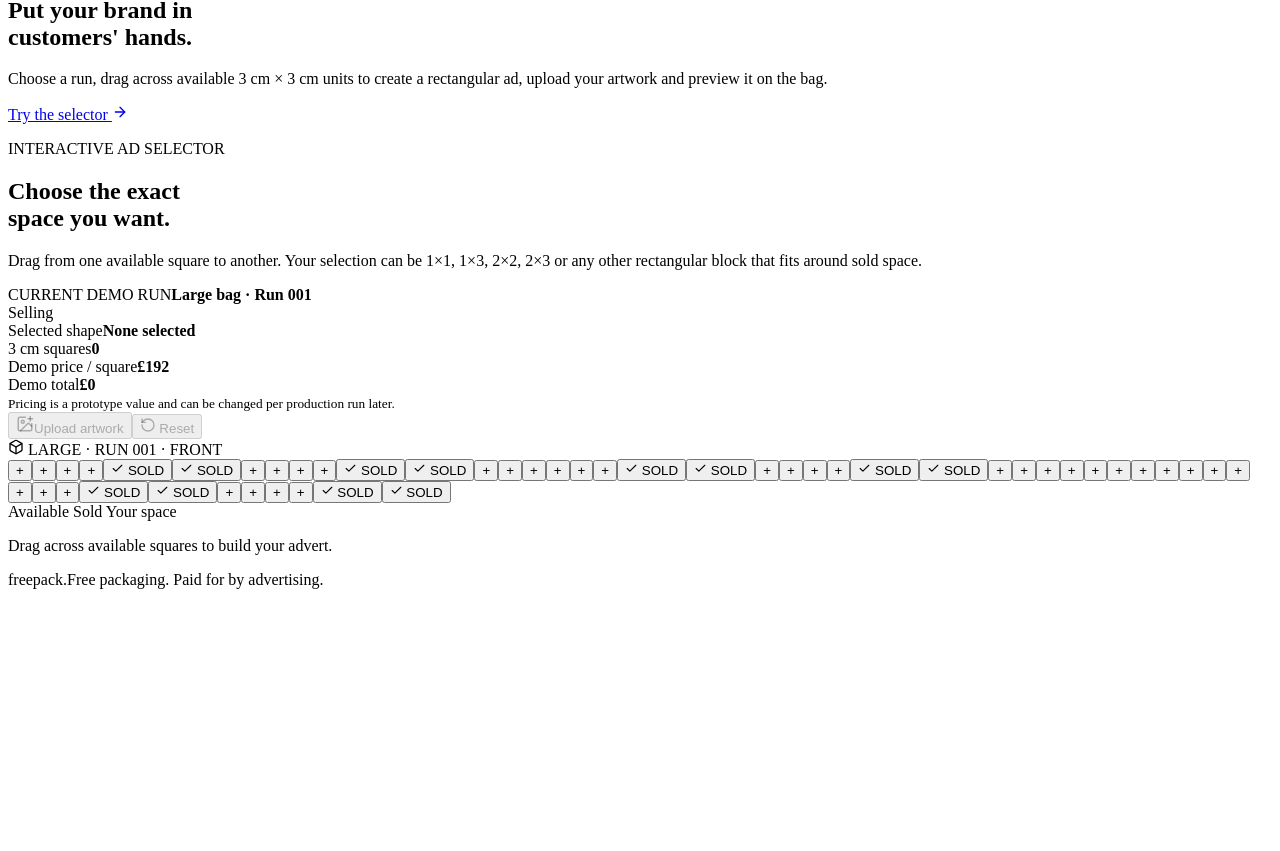
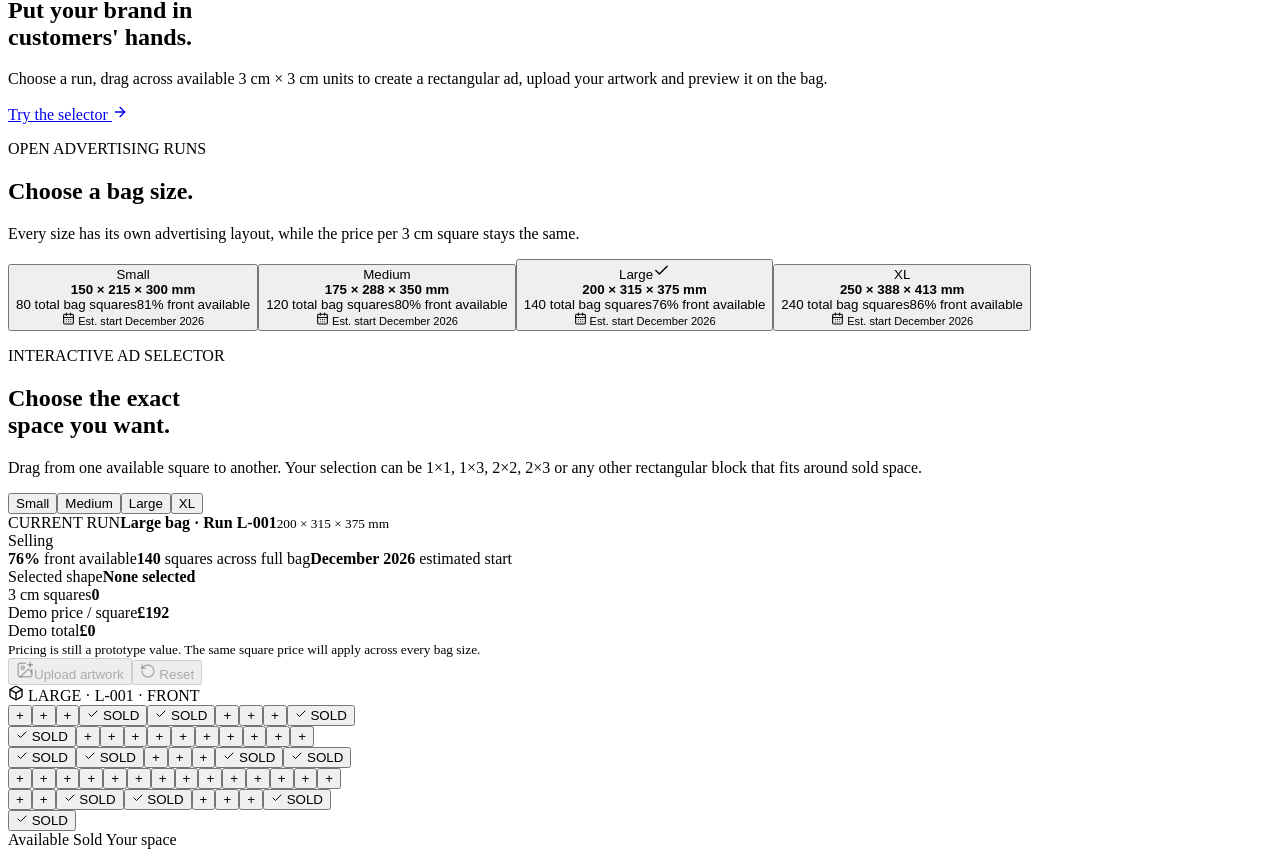
Before and after one commit to MaviUK/freepack, a React (Vite) app: page / in a window 1280 px wide. Shown: the part 533-1384 px from the top of the page. Before the commit the page ends 1130 px from the top, so only its background shows below. Built offline with nearby package versions, Linux system fonts and the light colour scheme; the HTML template or start-up script is replaced by a standard one.

Commit message:
Add bag size and production run selector

```diff
--- a/src/App.tsx
+++ b/src/App.tsx
@@ -2,6 +2,7 @@ import { useMemo, useRef, useState } from 'react'
 import {
   ArrowRight,
   Box,
+  CalendarDays,
   Check,
   ImagePlus,
   Megaphone,
@@ -9,21 +10,74 @@ import {
   RotateCcw,
 } from 'lucide-react'
 
-const COLS = 6
-const ROWS = 8
 const DEMO_SQUARE_PRICE = 192
-
-const soldCells = new Set([
-  '0-4', '0-5',
-  '1-4', '1-5',
-  '3-0', '3-1',
-  '4-0', '4-1',
-  '6-4', '6-5',
-  '7-4', '7-5',
-])
 
 type Point = { row: number; col: number }
 type Rect = { top: number; left: number; bottom: number; right: number }
+
+type BagRun = {
+  id: string
+  size: 'Small' | 'Medium' | 'Large' | 'XL'
+  dimensions: string
+  faceWidth: number
+  height: number
+  cols: number
+  rows: number
+  totalBagSquares: number
+  estimatedStart: string
+  sold: string[]
+}
+
+const BAG_RUNS: BagRun[] = [
+  {
+    id: 'S-001',
+    size: 'Small',
+    dimensions: '150 × 215 × 300 mm',
+    faceWidth: 150,
+    height: 300,
+    cols: 4,
+    rows: 8,
+    totalBagSquares: 80,
+    estimatedStart: 'December 2026',
+    sold: ['0-2', '0-3', '1-2', '1-3', '4-0', '5-0'],
+  },
+  {
+    id: 'M-001',
+    size: 'Medium',
+    dimensions: '175 × 288 × 350 mm',
+    faceWidth: 175,
+    height: 350,
+    cols: 4,
+    rows: 10,
+    totalBagSquares: 120,
+    estimatedStart: 'December 2026',
+    sold: ['0-2', '0-3', '1-2', '1-3', '5-0', '5-1', '6-0', '6-1'],
+  },
+  {
+    id: 'L-001',
+    size: 'Large',
+    dimensions: '200 × 315 × 375 mm',
+    faceWidth: 200,
+    height: 375,
+    cols: 5,
+    rows: 10,
+    totalBagSquares: 140,
+    estimatedStart: 'December 2026',
+    sold: ['0-3', '0-4', '1-3', '1-4', '4-0', '4-1', '5-0', '5-1', '8-3', '8-4', '9-3', '9-4'],
+  },
+  {
+    id: 'XL-001',
+    size: 'XL',
+    dimensions: '250 × 388 × 413 mm',
+    faceWidth: 250,
+    height: 413,
+    cols: 7,
+    rows: 12,
+    totalBagSquares: 240,
+    estimatedStart: 'December 2026',
+    sold: ['0-5', '0-6', '1-5', '1-6', '4-0', '4-1', '5-0', '5-1', '9-4', '9-5', '10-4', '10-5'],
+  },
+]
 
 function makeRect(a: Point, b: Point): Rect {
   return {
@@ -50,20 +104,36 @@ function shapeLabel(rect: Rect | null) {
 }
 
 export default function App() {
+  const [runId, setRunId] = useState('L-001')
   const [dragStart, setDragStart] = useState<Point | null>(null)
   const [preview, setPreview] = useState<Rect | null>(null)
   const [selection, setSelection] = useState<Rect | null>(null)
   const [artwork, setArtwork] = useState<string | null>(null)
   const fileInput = useRef<HTMLInputElement>(null)
 
+  const run = BAG_RUNS.find((item) => item.id === runId) ?? BAG_RUNS[2]
+  const soldCells = useMemo(() => new Set(run.sold), [run])
+  const frontSquares = run.cols * run.rows
+  const frontSold = run.sold.length
+  const frontAvailable = frontSquares - frontSold
+  const frontAvailability = Math.round((frontAvailable / frontSquares) * 100)
+
   const previewBlocked = useMemo(
     () => Boolean(preview && rectCells(preview).some((key) => soldCells.has(key))),
-    [preview],
+    [preview, soldCells],
   )
 
   const selectedCount = selection
     ? (selection.right - selection.left + 1) * (selection.bottom - selection.top + 1)
     : 0
+
+  function changeRun(id: string) {
+    setRunId(id)
+    setDragStart(null)
+    setPreview(null)
+    setSelection(null)
+    setArtwork(null)
+  }
 
   function startSelection(point: Point) {
     const key = `${point.row}-${point.col}`
@@ -78,10 +148,15 @@ export default function App() {
     setPreview(makeRect(dragStart, point))
   }
 
-  function finishSelection() {
-    if (!dragStart || !preview) return
-    if (!previewBlocked) {
-      setSelection(preview)
+  function finishSelection(point?: Point) {
+    if (!dragStart) return
+    const finalPreview = point ? makeRect(dragStart, point) : preview
+    if (!finalPreview) return
+
+    const blocked = rectCells(finalPreview).some((key) => soldCells.has(key))
+    if (!blocked) {
+      setSelection(finalPreview)
+      setPreview(finalPreview)
       setArtwork(null)
     }
     setDragStart(null)
@@ -144,6 +219,49 @@ export default function App() {
         </article>
       </section>
 
+      <section className="runs shell" id="bags">
+        <div className="runs-heading">
+          <div>
+            <p className="kicker">OPEN ADVERTISING RUNS</p>
+            <h2>Choose a bag size.</h2>
+          </div>
+          <p>Every size has its own advertising layout, while the price per 3 cm square stays the same.</p>
+        </div>
+
+        <div className="run-options">
+          {BAG_RUNS.map((item) => {
+            const sold = item.sold.length
+            const faceTotal = item.cols * item.rows
+            const availability = Math.round(((faceTotal - sold) / faceTotal) * 100)
+
+            return (
+              <button
+                key={item.id}
+                className={`run-option ${runId === item.id ? 'active' : ''}`}
+                onClick={() => {
+                  changeRun(item.id)
+                  document.getElementById('advertise')?.scrollIntoView({ behavior: 'smooth' })
+                }}
+              >
+                <div className="run-option-top">
+                  <span>{item.size}</span>
+                  {runId === item.id && <Check size={17} />}
+                </div>
+                <strong>{item.dimensions}</strong>
+                <div className="run-option-meta">
+                  <span>{item.totalBagSquares} total bag squares</span>
+                  <span>{availability}% front available</span>
+                </div>
+                <div className="availability-track">
+                  <i style={{ width: `${availability}%` }} />
+                </div>
+                <small><CalendarDays size={13} /> Est. start {item.estimatedStart}</small>
+              </button>
+            )
+          })}
+        </div>
+      </section>
+
       <section className="campaign shell" id="advertise">
         <div className="campaign-copy">
           <p className="kicker">INTERACTIVE AD SELECTOR</p>
@@ -153,12 +271,31 @@ export default function App() {
             1×3, 2×2, 2×3 or any other rectangular block that fits around sold space.
           </p>
 
+          <div className="run-switcher" aria-label="Choose bag run">
+            {BAG_RUNS.map((item) => (
+              <button
+                key={item.id}
+                className={runId === item.id ? 'active' : ''}
+                onClick={() => changeRun(item.id)}
+              >
+                {item.size}
+              </button>
+            ))}
+          </div>
+
           <div className="run-card">
             <div>
-              <span className="run-label">CURRENT DEMO RUN</span>
-              <strong>Large bag · Run 001</strong>
+              <span className="run-label">CURRENT RUN</span>
+              <strong>{run.size} bag · Run {run.id}</strong>
+              <small>{run.dimensions}</small>
             </div>
             <span className="run-status"><i /> Selling</span>
+          </div>
+
+          <div className="run-facts">
+            <span><strong>{frontAvailability}%</strong> front available</span>
+            <span><strong>{run.totalBagSquares}</strong> squares across full bag</span>
+            <span><strong>{run.estimatedStart}</strong> estimated start</span>
           </div>
 
           <div className="quote-card">
@@ -178,7 +315,7 @@ export default function App() {
               <span>Demo total</span>
               <strong>£{(selectedCount * DEMO_SQUARE_PRICE).toLocaleString()}</strong>
             </div>
-            <small>Pricing is a prototype value and can be changed per production run later.</small>
+            <small>Pricing is still a prototype value. The same square price will apply across every bag size.</small>
           </div>
 
           <div className="selector-actions">
@@ -204,20 +341,27 @@ export default function App() {
         </div>
 
         <div className="bag-wrap">
-          <div className="bag">
-            <div className="bag-handle" />
-            <div className="bag-label"><Box size={16} /> LARGE · RUN 001 · FRONT</div>
+          <div
+            className="bag"
+            style={{
+              aspectRatio: `${run.faceWidth} / ${run.height}`,
+              width: `min(${Math.max(320, Math.min(460, run.faceWidth * 1.75))}px, 100%)`,
+            }}
+          >
+            <div className="bag-label"><Box size={16} /> {run.size.toUpperCase()} · {run.id} · FRONT</div>
 
             <div
               className="grid"
               aria-label="Advertising grid selector"
-              onPointerUp={finishSelection}
               onPointerLeave={() => dragStart && setDragStart(null)}
-              style={{ gridTemplateColumns: `repeat(${COLS}, 1fr)` }}
+              style={{
+                gridTemplateColumns: `repeat(${run.cols}, 1fr)`,
+                gridTemplateRows: `repeat(${run.rows}, 1fr)`,
+              }}
             >
-              {Array.from({ length: ROWS * COLS }, (_, index) => {
-                const row = Math.floor(index / COLS)
-                const col = index % COLS
+              {Array.from({ length: run.rows * run.cols }, (_, index) => {
+                const row = Math.floor(index / run.cols)
+                const col = index % run.cols
                 const key = `${row}-${col}`
                 const sold = soldCells.has(key)
                 const inPreview = Boolean(
@@ -244,11 +388,10 @@ export default function App() {
                     onPointerEnter={() => extendSelection({ row, col })}
                     onPointerUp={(event) => {
                       event.preventDefault()
-                      extendSelection({ row, col })
-                      finishSelection()
+                      finishSelection({ row, col })
                     }}
                   >
-                    {sold ? <><Check size={13} /> SOLD</> : '+'}
+                    {sold ? <><Check size={12} /> SOLD</> : '+'}
                   </button>
                 )
               })}
@@ -278,10 +421,11 @@ export default function App() {
               <span><i className="key-selected" /> Your space</span>
             </div>
           </div>
+
           {previewBlocked && dragStart && (
             <div className="selection-warning">That rectangle includes space already sold.</div>
           )}
-          <p className="bag-help">Drag across available squares to build your advert.</p>
+          <p className="bag-help">Front shown for now. Front, back and both side panels will be selectable in the full builder.</p>
         </div>
       </section>
 
```
